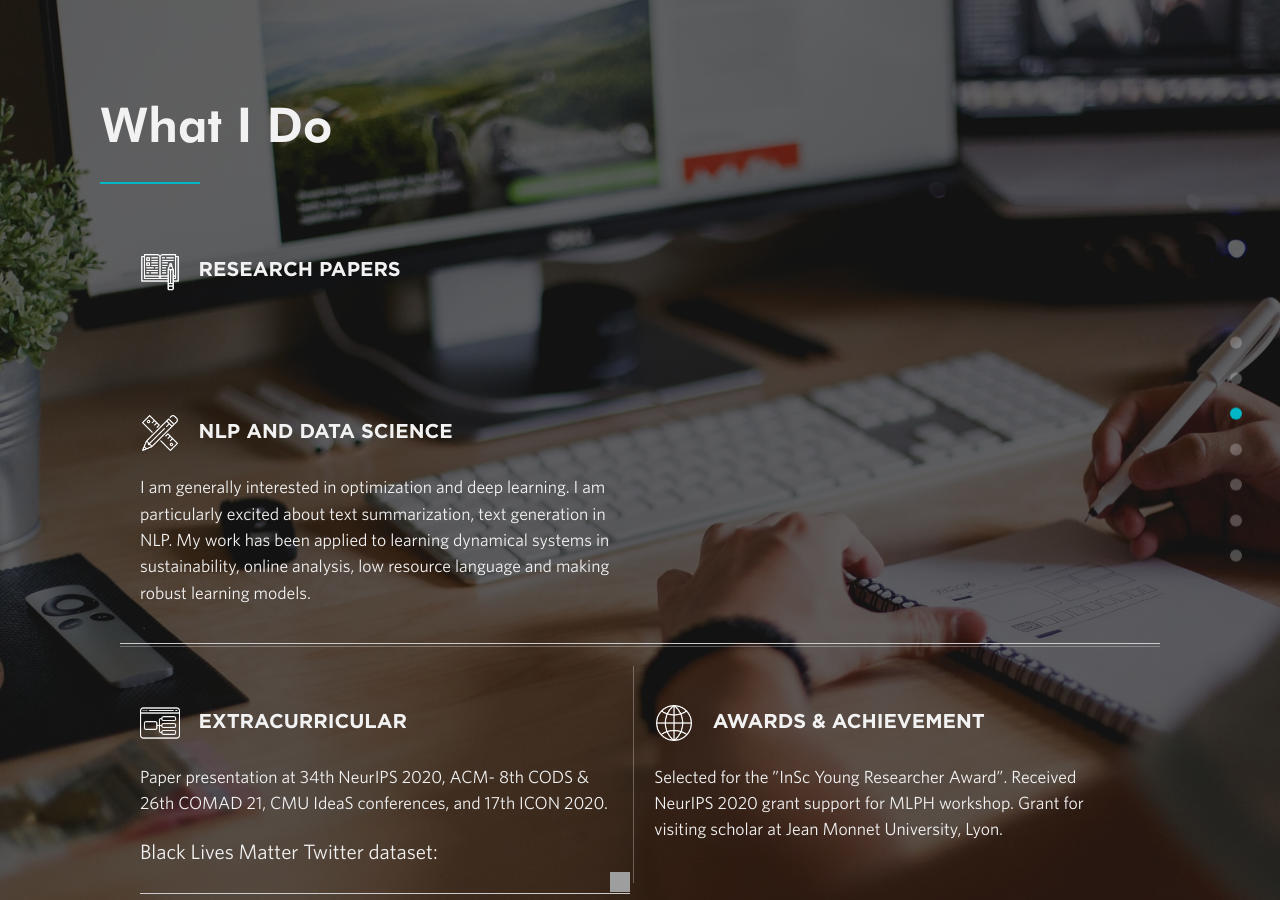
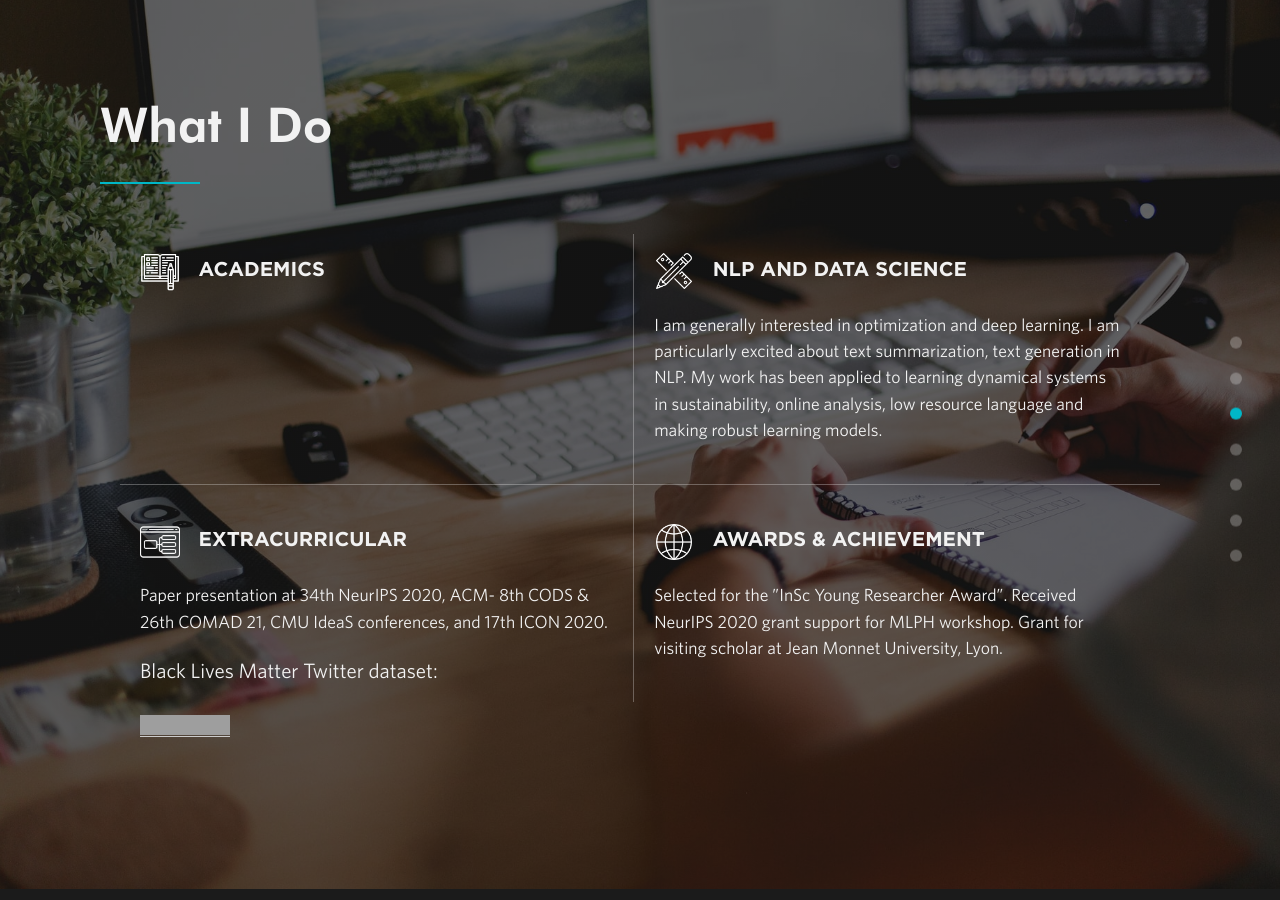
Before and after one commit to sumit6597/sumit6597.github.io, a Jekyll site: the page built from index.html, in a window 1280 px wide and 900 px high, scrolled down 1666 px. Built offline with Jekyll 4.4.1, drawn with Linux system fonts in a browser that asks for light colours; nearby versions of some CDN libraries; grey boxes are pictures that could not be loaded.

Commit message:
Update services.yml

```diff
--- a/_data/services.yml
+++ b/_data/services.yml
@@ -3,9 +3,9 @@
 
 - row: row1
   services:
-    - heading: Research papers
+    - heading: Academics
       sprite: webdev
-      text: <a href="https://sites.google.com/nyu.edu/mlph2020/accepted-papers">
+      text:
 
     - heading: NLP and Data Science
       sprite: ui
```
